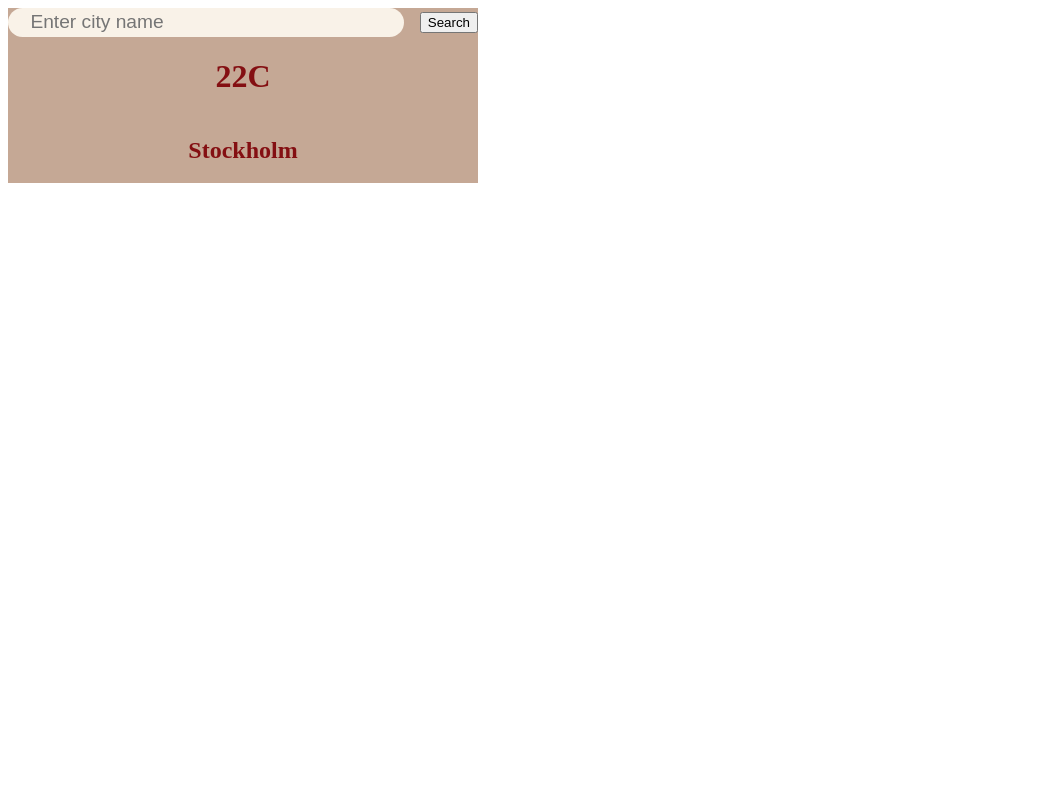
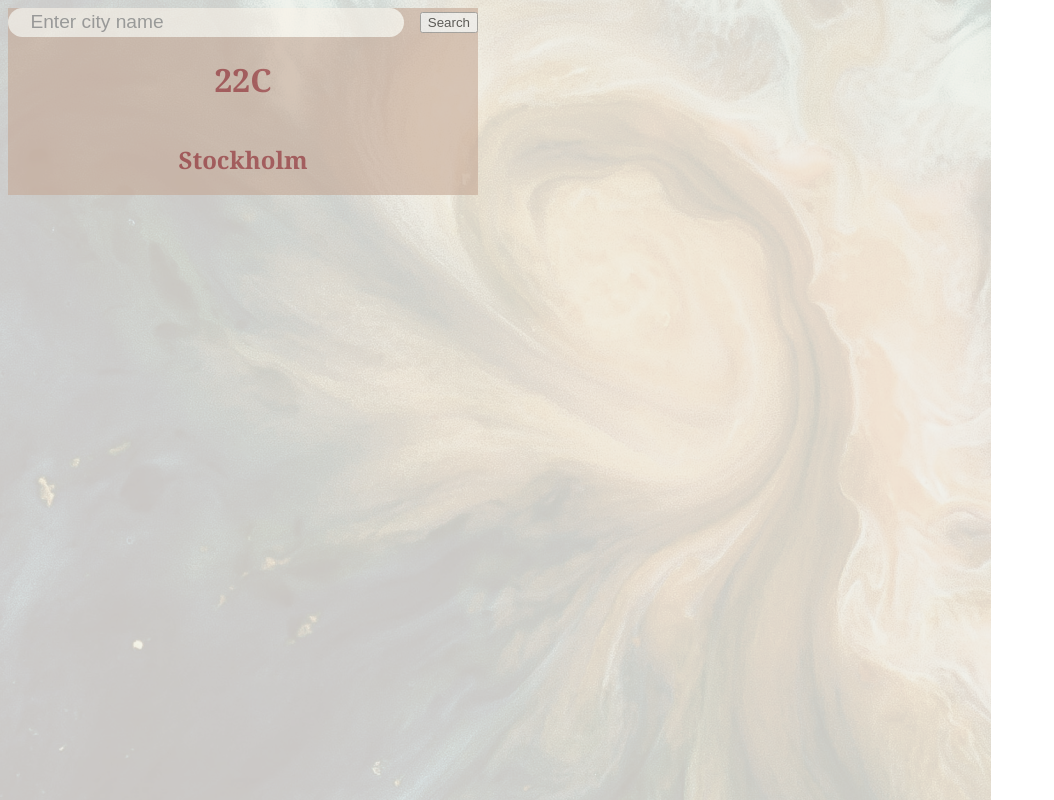
Before and after one commit to SophiaSaks/new-frontend-project, a plain HTML site: page Startpage.html in a window 1280 px wide. Shown: the whole page, without its empty margins (0-1054 px from the left). Drawn offline with Linux system fonts and the light colour scheme; no server answers.

```diff
--- a/Startpage.html
+++ b/Startpage.html
@@ -7,6 +7,8 @@
     initial-scale=1.0">
     <title>Weather app</title>
     <link rel="stylesheet" href="Startpage.styling.css">
+    <link rel="credetials" href="config.json">
+
 </head>
 
 <body>
--- a/Startpage.styling.css
+++ b/Startpage.styling.css
@@ -2,8 +2,16 @@
     box-sizing: border-box;
 }
 
+body {
+    background-image: url(./assets/background.png);
+    background-repeat: no-repeat;
+    background-size: auto;
+    font-family:Georgia, 'Times New Roman', Times, serif
+}
+
 .card {
     width: 90%;
+    opacity: 0.6;
     max-width: 470px;
     background: #C5A895;
     color: #840F12;
```
Also changed, not shown: assets/background.png (added), 1 other file.
